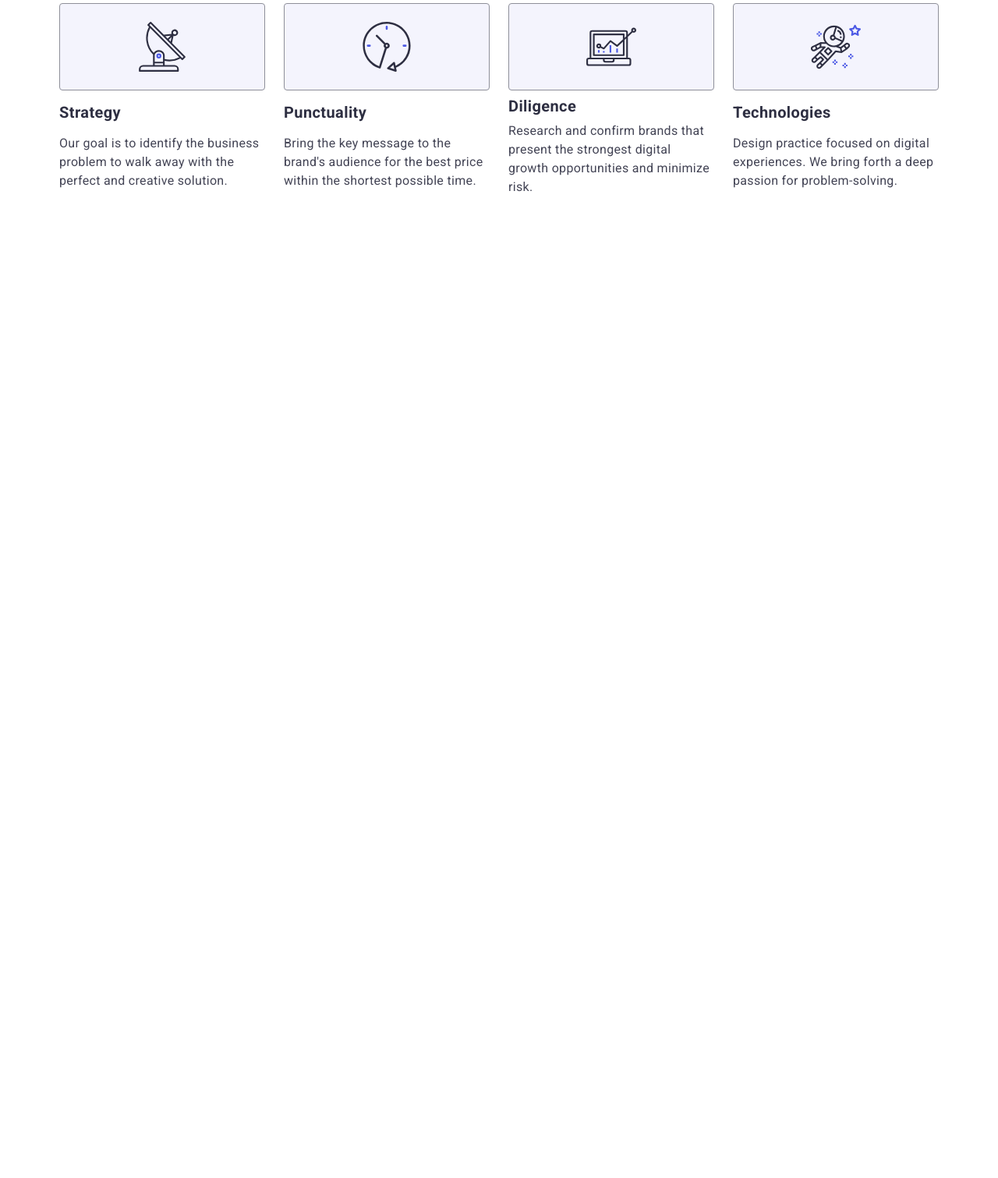
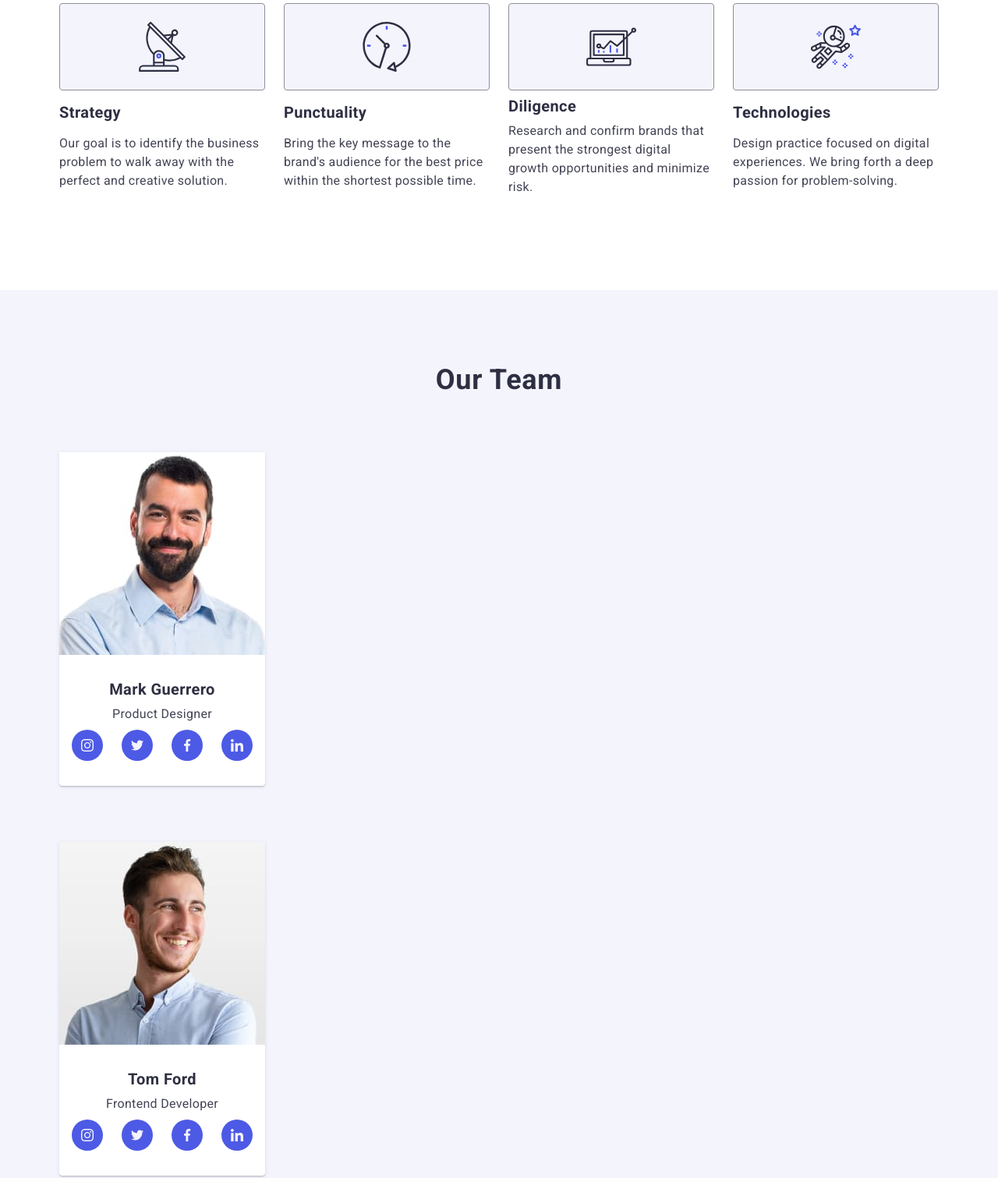
Before and after one commit to prus-iryna/goit-markup-hw-06, a plain HTML site: page index.html in a window 1280 px wide. Shown: the part 789-2300 px from the top of the page at 78% size. Before the commit the page ends 1161 px from the top, so only its background shows below. Drawn offline with nearby package versions, Linux system fonts and the light colour scheme.

Commit message:
add update index.html

```diff
--- a/css/styles.css
+++ b/css/styles.css
@@ -385,7 +385,6 @@ pointer-events: auto;
     padding: 188px 0;
     background-image: linear-gradient(rgba(46, 47, 66, 0.7), rgba(46, 47, 66, 0.7)),
     url(../images/hero-img-mobile.jpg);
-    max-width: 320px;
     background-repeat: no-repeat;
     background-position: center;
     background-size: cover;
@@ -572,3 +571,79 @@ pointer-events: auto;
 
 }
 /* ============== Team Section styles ==============*/
+
+.team-section {
+    background: #f4f4fd;
+    padding: 96px 0;
+}
+.team-list {
+    display: flex;
+    gap: 72px;
+    flex-direction: column;
+    justify-content: center;
+}
+.team-list-item {
+    background-color: #FFFFFF;
+    width: calc((100% - 72px) / 4);
+    border-radius: 0px 0px 4px 4px;
+    box-shadow: 0 2px 1px 0 rgba(46, 47, 66, 0.08), 0 1px 1px 0 rgba(46, 47, 66, 0.16), 0 1px 6px 0 rgba(46, 47, 66, 0.08);
+    background: #fff;
+    padding: 0px 0px 32px 0px;
+    width: 264px;
+    height: 428px;
+}
+.team-person-container {
+    padding: 32px 0;
+}
+.team-person-fullname {
+    font-weight: 500px;
+    font-size: 20px;
+    line-height: 1.2;
+    text-align: center;
+    letter-spacing: 0.02em;
+    color: #2e2f42;
+    text-align: center;
+    margin-bottom: 8px;
+}
+.team-person-position {
+    font-weight: 400px;
+    font-size: 16px;
+    line-height: 1.5;
+    text-align: center;
+    color: #434455;
+    letter-spacing: 0.02em;
+    text-align: center;
+    margin-bottom: 8px;
+}
+.team-social-list {
+    display: flex;
+    justify-content: center;
+    gap: 24px;
+}
+.team-social-list-item {
+    width: 40px;
+    height: 40px;
+}
+
+.team-social-list-link {
+    width: 100%;
+    height: 100%;
+    border-radius: 50%;
+    background-color: #4d5ae5;
+    display: flex;
+    justify-content: center;
+    align-items: center;
+    transition: background-color 250ms cubic-bezier(0.4, 0, 0.2, 1);
+}
+
+.team-social-list-icon {
+    fill: #f4f4fd;
+}
+
+.team-social-list-link:hover,
+.team-social-list-link:focus {
+    background-color: #404bbf;
+}
+@media only screen and (min-width:768px){
+
+}
--- a/index.html
+++ b/index.html
@@ -113,13 +113,14 @@
             </div>
         </section>
 
-        <!--Team Section
+        <!--Team Section -->
         <section class="team-section">
             <div class="container">
             <h2 class="section-title">Our Team</h2>
             <ul class="team-list">
                 <li class="team-list-item">
                     <img class="team-person-avatar"
+                    srcset="./images/mark_guerrero@2x.jpg 2x"
                      src="./images/mark_guerrero.jpg"
                      alt="Mark Guerrero avatar"
                      width="264"
@@ -162,6 +163,7 @@
                 </li>
                 <li class="team-list-item">
                     <img class="team-person-avatar"
+                    srcset="./images/tom_ford@2x.jpg 2x"
                      src="./images/tom_ford.jpg"
                      alt="Tom Ford avatar"
                      width="264"
@@ -204,6 +206,7 @@
                 </li>
                 <li class="team-list-item">
                     <img class="team-person-avatar"
+                    srcset="./images/camila_garcia@2x.jpg 2x"
                     src="./images/camila_garcia.jpg"
                      alt="Camila Garcia avatar"
                      width="264"
@@ -246,6 +249,7 @@
                 </li>
                 <li class="team-list-item">
                     <img class="team-person-avatar"
+                    srcset="./images/daniel_wilson@2x.jpg 2x"
                     src="./images/daniel_wilson.jpg"
                     alt="Daniel Wilson  avatar"
                      width="264"
@@ -289,7 +293,7 @@
             </ul>
             </div>
         </section>
-        -->
+
         <!--Portfolio Section
         <section class="portfolio">
             <div class="container">
```
Also changed, not shown: images/camila_garcia@2x.jpg (added), images/daniel_wilson@2x.jpg (added), images/mark_guerrero@2x.jpg (added), images/tom_ford@2x.jpg (added).
